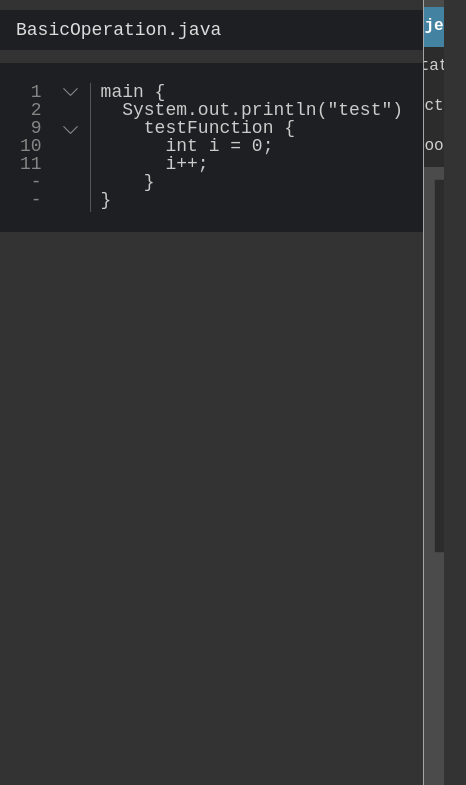
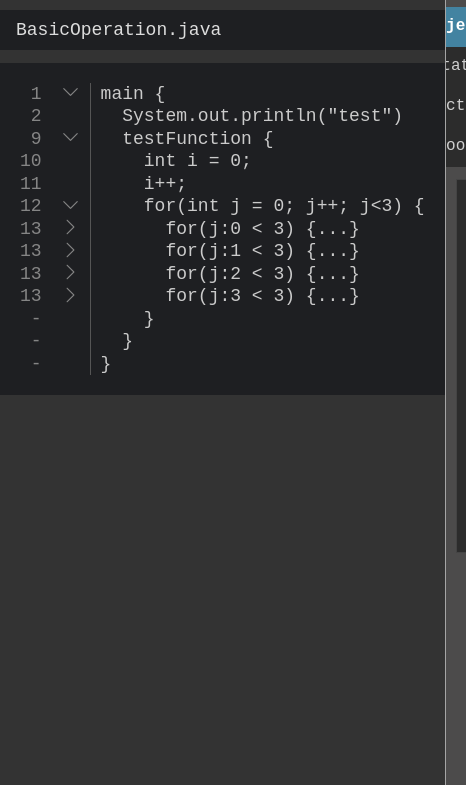
Before and after one commit to KelvinKappeler/PrintWizard, a plain HTML site: page Frontend/index.html in a window 390 px wide. Shown: the part 98-883 px from the top of the page, 466 px wide, since content can reach past the window. Drawn offline with nearby package versions, Linux system fonts and the light colour scheme.

Commit message:
Triangles done

```diff
--- a/Frontend/src/css/trace.css
+++ b/Frontend/src/css/trace.css
@@ -5,7 +5,7 @@
     overflow-y: auto;
     font-size: 18px;
     display: flex;
-    line-height: 1;
+    line-height: 1.25;
 }
 
 .trace {
@@ -16,6 +16,8 @@
     text-align: right;
     padding-right: 10px;
     color: #858585;
+    user-select: none;
+    min-width: 20px;
 }
 
 .traceTriangles {
@@ -23,6 +25,7 @@
     padding-right: 10px;
     padding-left: 10px;
     color: #858585;
+    user-select: none;
 }
 
 .traceTriangles i:hover {
@@ -32,6 +35,10 @@
 .traceContent {
     padding-left: 10px;
     white-space: pre;
+}
+
+.hidden {
+    display: none;
 }
 
 .traceContent .keyword {
--- a/Frontend/src/js/def.js
+++ b/Frontend/src/js/def.js
@@ -1,47 +1,91 @@
+export class Parents {
+    constructor(lineNumbers, triangles, traceContent) {
+        this.lineNumbers = lineNumbers;
+        this.triangles = triangles;
+        this.traceContent = traceContent;
+    }
+}
+
 class TraceElement {
-    constructor(lineNumber, content, depth) {
+    constructor(lineNumber, content) {
         this.lineNumber = lineNumber;
         this.content = content;
-        this.depth = depth;
     }
 
-    show(traceArea) {}
+    show(traceArea, parents = null, depth = 0) {}
 }
 
 export class Statement extends TraceElement {
-    constructor(lineNumber, content, depth, objects) {
-        super(lineNumber, content, depth);
+    constructor(lineNumber, content, objects) {
+        super(lineNumber, content);
         this.objects = objects;
     }
 
-    show(traceArea) {
-        traceArea.addLine(this.lineNumber, "  ".repeat(this.depth) + this.content, false);
+    show(traceArea, parents = null, depth = 0) {
+        traceArea.addLine(this.lineNumber, "  ".repeat(depth) + this.content, parents);
     }
 }
 
 export class FunctionTrace extends TraceElement {
-    constructor(lineNumber, content, depth, name, args, returnVal) {
-        super(lineNumber, content, depth);
+    constructor(lineNumber, content, name, args, returnVal) {
+        super(lineNumber, content);
         this.name = name;
         this.args = args;
         this.returnVal = returnVal;
     }
 
-    show(traceArea) {
-        traceArea.addLine(this.lineNumber, "  ".repeat(this.depth) + this.name + " {", true);
+    show(traceArea, parents = null, depth = 0) {
+        const child = traceArea.createParents();
+        traceArea.addLine(this.lineNumber, "  ".repeat(depth) + this.name + " {", parents, child);
+        traceArea.addParents(parents, child);
 
         for (let statement of this.content) {
-            statement.show(traceArea);
+            statement.show(traceArea, child, depth + 1);
         }
 
-        traceArea.addLine("-", "  ".repeat(this.depth) + "}", false);
+        traceArea.addLine("-", "  ".repeat(depth) + "}", child);
     }
 }
 
-export class Loop extends TraceElement {
+export class LoopTrace extends TraceElement {
+    constructor(lineNumber, content, iterations) {
+        super(lineNumber, content);
+        this.iterations = iterations;
+    }
+
+    show(traceArea, parents, depth = 0) {
+        const child = traceArea.createParents();
+        traceArea.addLine(this.lineNumber, "  ".repeat(depth) + this.content + " {", parents, child);
+        traceArea.addParents(parents, child)
+
+        for (let iteration of this.iterations) {
+            iteration.show(traceArea, child, depth + 1);
+        }
+
+        traceArea.addLine("-", "  ".repeat(depth) + "}", child);
+    }
 
 }
 
-export class Conditional extends TraceElement {
+export class LoopIteration extends TraceElement {
+    constructor(lineNumber, content, currentCondition) {
+        super(lineNumber, content);
+        this.currentCondition = currentCondition;
+    }
+
+    show(traceArea, parents, depth = 0) {
+        const child = traceArea.createParents(true);
+        traceArea.addLine(this.lineNumber, "  ".repeat(depth) + this.currentCondition + " {", parents, child);
+        traceArea.addParents(parents, child);
+
+        for (let statement of this.content) {
+            statement.show(traceArea, child, depth + 1);
+        }
+
+        traceArea.addLine("-", "  ".repeat(depth) + "}", child);
+    }
+}
+
+export class ConditionalTrace extends TraceElement {
 
 }
--- a/Frontend/src/js/trace.js
+++ b/Frontend/src/js/trace.js
@@ -1,4 +1,5 @@
-import {FunctionTrace, Statement} from './def.js';
+import {FunctionTrace, LoopIteration, LoopTrace, Parents, Statement} from './def.js';
+import {toggleTriangle} from "./triangle.js";
 
 const lineNumbersAreaSelector = '.lineNumbers';
 const trianglesAreaSelector = '.traceTriangles';
@@ -9,12 +10,49 @@ export class TraceArea {
         this.lineNumbersArea = new LineNumbersArea(lineNumbersArea);
         this.trianglesArea = new TrianglesArea(trianglesArea);
         this.traceContentArea = new TraceContentArea(traceContentArea);
+        this.initialParent = new Parents(this.lineNumbersArea.lineNumbers, this.trianglesArea.triangles, this.traceContentArea.lineContent);
     }
 
-    addLine(lineNumber, content, canFold) {
-        this.lineNumbersArea.addLine(lineNumber);
-        this.traceContentArea.addContent(content);
-        this.trianglesArea.addTriangle(canFold);
+    addLine(lineNumber, content, parents, child = null) {
+        let newParents = this.initialParent;
+        if (parents) {
+            newParents = parents;
+        }
+        this.lineNumbersArea.addLine(lineNumber, newParents.lineNumbers);
+        this.traceContentArea.addContent(content, newParents.traceContent);
+        this.trianglesArea.addTriangle(newParents, child);
+    }
+
+    createParents(hiddenByDefault = false) {
+        //Line Numbers
+        const lineNumbersDiv = document.createElement('div');
+        lineNumbersDiv.classList.add('lineNumberBlock');
+
+        //Triangles
+        const trianglesDiv = document.createElement('div');
+        trianglesDiv.classList.add('trianglesBlock');
+
+        //Trace
+        const traceDiv = document.createElement('div');
+        traceDiv.classList.add('codeBlock');
+
+        if (hiddenByDefault) {
+            lineNumbersDiv.classList.add('hidden');
+            trianglesDiv.classList.add('hidden');
+            traceDiv.classList.add('hidden');
+        }
+
+        return new Parents(lineNumbersDiv, trianglesDiv, traceDiv);
+    }
+
+    addParents(baseParents, newParents) {
+        if (!baseParents) {
+            baseParents = this.initialParent;
+        }
+
+        baseParents.lineNumbers.appendChild(newParents.lineNumbers);
+        baseParents.triangles.appendChild(newParents.triangles);
+        baseParents.traceContent.appendChild(newParents.traceContent);
     }
 }
 
@@ -23,9 +61,9 @@ export class LineNumbersArea {
         this.lineNumbers = document.querySelector(selector);
     }
 
-    addLine(lineNumber) {
-        this.lineNumbers.appendChild(document.createTextNode(lineNumber));
-        this.lineNumbers.appendChild(document.createElement('br'));
+    addLine(lineNumber, parent) {
+        parent.appendChild(document.createTextNode(lineNumber));
+        parent.appendChild(document.createElement('br'));
     }
 }
 
@@ -34,16 +72,22 @@ export class TrianglesArea {
         this.triangles = document.querySelector(selector);
     }
 
-    addTriangle(canFold) {
-        if (canFold) {
+    addTriangle(parents, child) {
+        if (child) {
             let triangle = document.createElement('i');
             triangle.classList.add('bi');
             triangle.classList.add('bi-chevron-down');
-            this.triangles.appendChild(triangle);
-            this.triangles.appendChild(document.createElement('br'));
-        } else {
-            this.triangles.appendChild(document.createElement('br'));
+            let header = parents.traceContent.lastChild.previousSibling;
+            if (child.lineNumbers.classList.contains('hidden')) {
+                toggleTriangle(triangle, header, child);
+            }
+            triangle.addEventListener('click', () => {
+                toggleTriangle(triangle, header, child);
+            })
+            parents.triangles.appendChild(triangle);
         }
+
+        parents.triangles.appendChild(document.createElement('br'));
     }
 
 }
@@ -53,20 +97,36 @@ export class TraceContentArea {
         this.lineContent = document.querySelector(selector)
     }
 
-    addContent(lineContent) {
-        this.lineContent.appendChild(document.createTextNode(lineContent))
-        this.lineContent.appendChild(document.createElement('br'))
+    addContent(lineContent, parent) {
+        parent.appendChild(document.createTextNode(lineContent))
+        parent.appendChild(document.createElement('br'))
     }
 }
 
 window.addEventListener('load', function() {
+    let testLoop = new LoopTrace(12, "for(int j = 0; j++; j<3)", [
+        new LoopIteration(13, [
+            new Statement(14, "int x = j", []),
+            new Statement(15, "System.out.println(x)", [])
+        ], "for(j:0 < 3)"),
+        new LoopIteration(13, [
+            new Statement(14, "int x = j", []),
+            new Statement(15, "System.out.println(x)", [])
+        ],  "for(j:1 < 3)"),
+        new LoopIteration(13, [
+            new Statement(14, "int x = j", []),
+            new Statement(15, "System.out.println(x)", [])
+        ],  "for(j:2 < 3)"),
+        new LoopIteration(13, [],  "for(j:3 < 3)")
+    ])
     let statements = [
-        new Statement(2, "System.out.println(\"test\")", 1, []),
+        new Statement(2, "System.out.println(\"test\")", []),
         new FunctionTrace(9, [
-            new Statement(10, "int i = 0;", 3, []),
-            new Statement(11, "i++;", 3, []),
-        ], 2, "testFunction", null, null),
+            new Statement(10, "int i = 0;", []),
+            new Statement(11, "i++;", []),
+            testLoop
+        ], "testFunction", null, null),
     ];
-    let ft2 = new FunctionTrace(1, statements, 0,  "main", null, null);
+    let ft2 = new FunctionTrace(1, statements,  "main", null, null);
     ft2.show(new TraceArea(lineNumbersAreaSelector, trianglesAreaSelector, traceContentAreaSelector));
 });
--- a/Frontend/src/js/triangle.js
+++ b/Frontend/src/js/triangle.js
@@ -1,19 +1,28 @@
-function toggleTriangle(item) {
-    const iconFold = "bi-chevron-down";
-    const iconExpanded = "bi-chevron-right";
+import { Parents } from "./def.js";
 
-    if (item.classList.contains(iconFold)) {
-        item.classList.remove(iconFold);
-        item.classList.add(iconExpanded);
+const iconFold = "bi-chevron-down";
+const iconExpanded = "bi-chevron-right";
+const closeBracket = "...}";
+
+export function toggleTriangle(triangle, header, child) {
+    if (triangle.classList.contains(iconFold)) {
+        triangle.classList.remove(iconFold);
+        triangle.classList.add(iconExpanded);
+
+        child.lineNumbers.classList.add('hidden');
+        child.triangles.classList.add('hidden');
+        child.traceContent.classList.add('hidden');
+
+        header.textContent += closeBracket;
     }
     else {
-        item.classList.remove(iconExpanded);
-        item.classList.add(iconFold);
+        triangle.classList.remove(iconExpanded);
+        triangle.classList.add(iconFold);
+
+        child.lineNumbers.classList.remove('hidden')
+        child.triangles.classList.remove('hidden');
+        child.traceContent.classList.remove('hidden');
+
+        header.textContent = header.textContent.slice(0, closeBracket.length * -1);
     }
 }
-
-document.querySelectorAll('.traceTriangles i').forEach(item => {
-    item.addEventListener('click', event => {
-        toggleTriangle(item);
-    })
-})
```
